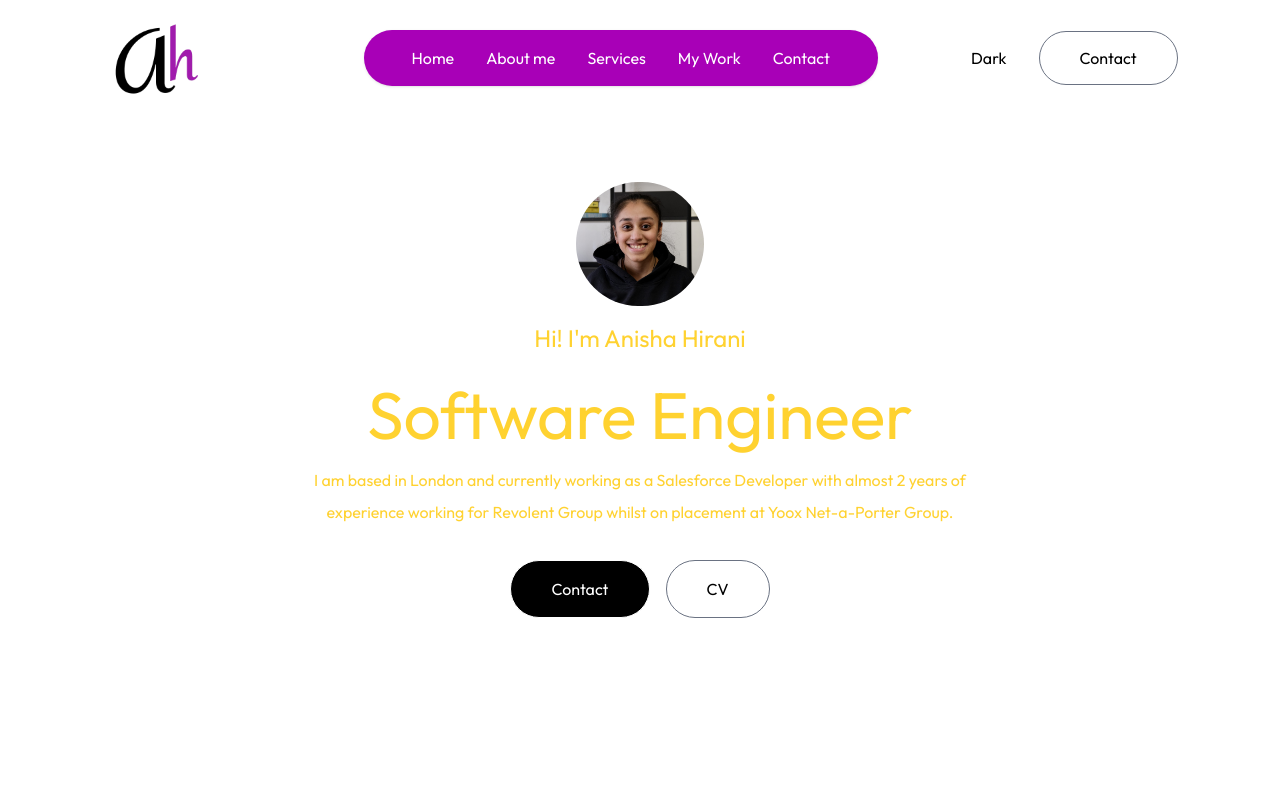
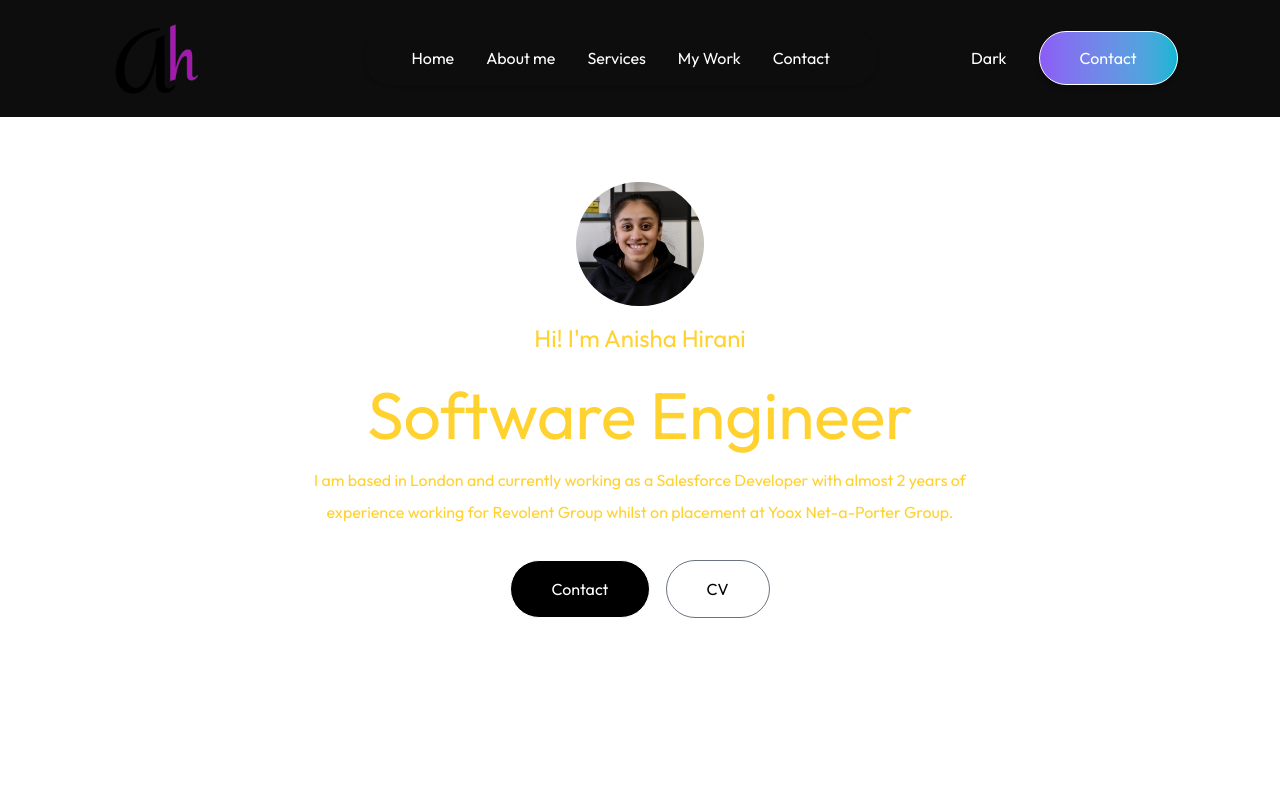
Before and after one commit to anisha-11/anisha-portfolio, a Next.js app: page / in a window 1280 px wide. Shown: the top 800 px of the page. Built offline with nearby package versions, Linux system fonts and the light colour scheme; a web font is replaced by a local one.

Commit message:
adding css to theme navbar

```diff
--- a/app/components/Navbar.jsx
+++ b/app/components/Navbar.jsx
@@ -27,23 +27,23 @@ const Navbar = () => {
 
   return (
     <>
-      <nav className={`w-full fixed px-5 lg:px-8 xl:px-[8%] py-4 flex items-center justify-between z-50 ${isScroll ? "bg-fuchsia-200 bg-opacity-50 backdrop-blur-lg shadow-sm" : ""}`}>
+      <nav className={`w-full fixed px-5 lg:px-8 xl:px-[8%] py-4 flex items-center justify-between z-50 ${isScroll ? "bg-[#0D0D0D] bg-opacity-50 backdrop-blur-lg shadow-sm" : "bg-[#0D0D0D]"}`}>
         <a href="#top">
           <Image src={assets.logo} alt="" className='w-28 cursor-pointer mr-14' />
         </a>
 
-        <ul className={`hidden md:flex items-center gap-6 lg:gap-8 rounded-full px-12 py-3 ${isScroll ? "" : "bg-fuchsia-700 text-white shadow-sm bg-opacity-50"}`}>
-          <li><a href="#top">Home</a></li>
-          <li><a href="#about">About me</a></li>
-          <li><a href="#services">Services</a></li>
-          <li><a href="#work">My Work</a></li>
-          <li><a href="#contact">Contact</a></li>
+        <ul className={`hidden md:flex items-center gap-6 lg:gap-8 rounded-full px-12 py-3 ${isScroll ? "" : "bg-[#0D0D0D] text-white shadow-sm bg-opacity-50"}`}>
+          <li className='hover:text-[#22D3EE]'><a href="#top">Home</a></li>
+          <li className='hover:text-[#22D3EE]'><a href="#about">About me</a></li>
+          <li className='hover:text-[#22D3EE]'><a href="#services">Services</a></li>
+          <li className='hover:text-[#22D3EE]'><a href="#work">My Work</a></li>
+          <li className='hover:text-[#22D3EE]'><a href="#contact">Contact</a></li>
         </ul>
 
         <div className='flex items-center gap-4'>
-          <button>Dark</button>
+          <button className='text-white hover:text-[#22D3EE]'>Dark</button>
 
-          <a href="#contact" className='hidden lg:flex items-center gap-3 px-10 py-2.5 border border-gray-500 rounded-full ml-4'>Contact</a>
+          <a href="#contact" className='hidden lg:flex items-center gap-3 px-10 py-2.5 border bg-gradient-to-r from-[#8B5CF6] to-[#06B6D4] text-white shadow-md rounded-full ml-4'>Contact</a>
 
           <button className='block md:hidden ml-3' onClick={openMenu}>Menu</button>
         </div>
```
